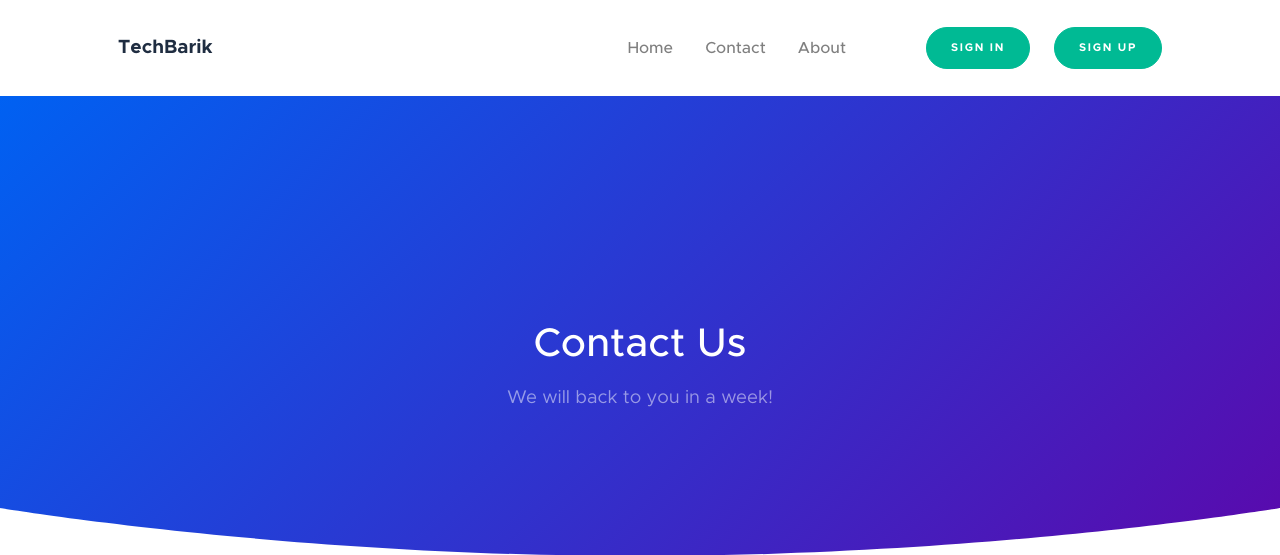
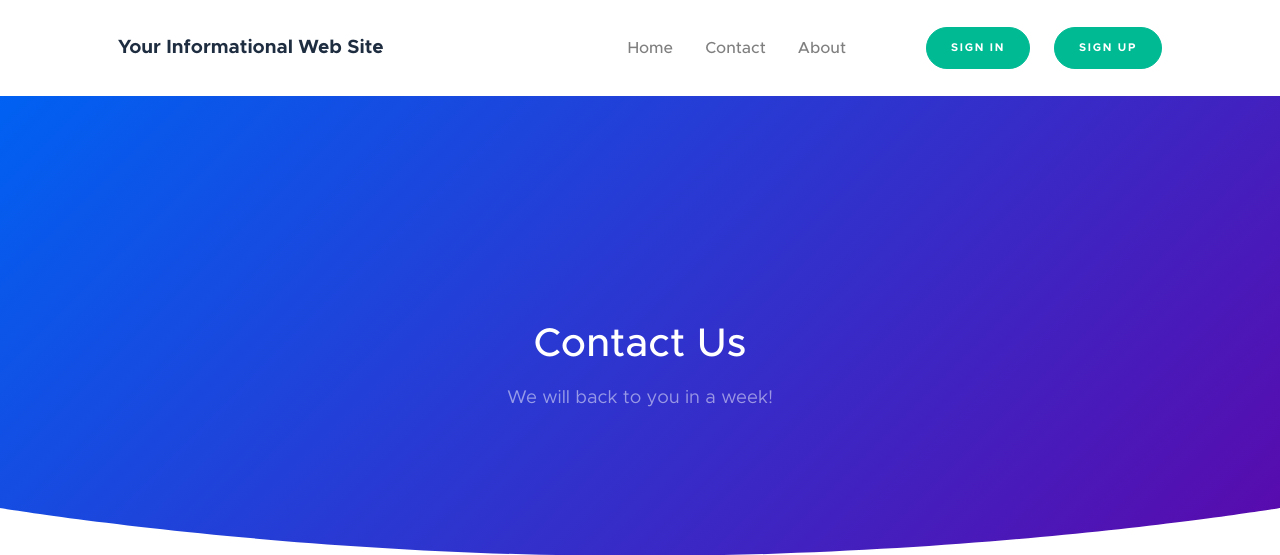
Before and after one commit to vitaliistankov/WebDev-with-PHP-PDO-and-MySQL, a PHP site: page /techbarik/contact.php in a window 1280 px wide. Shown: the top 555 px of the page. Run offline with PHP 8.4, Linux system fonts and the light colour scheme.

Commit message:
Some decorative changes

```diff
--- a/contact.php
+++ b/contact.php
@@ -7,7 +7,7 @@
 
                     <nav class="navbar navbar-marketing navbar-expand-lg bg-white navbar-light">
                         <div class="container">
-                            <a class="navbar-brand text-dark" href="index.php">TechBarik</a><button class="navbar-toggler" type="button" data-toggle="collapse" data-target="#navbarSupportedContent" aria-controls="navbarSupportedContent" aria-expanded="false" aria-label="Toggle navigation"><img src="./img/menu.png" style="height:20px;width:25px" /><i data-feather="menu"></i></button>
+                            <a class="navbar-brand text-dark" href="index.php">Your Informational Web Site</a><button class="navbar-toggler" type="button" data-toggle="collapse" data-target="#navbarSupportedContent" aria-controls="navbarSupportedContent" aria-expanded="false" aria-label="Toggle navigation"><img src="./img/menu.png" style="height:20px;width:25px" /><i data-feather="menu"></i></button>
                             <div class="collapse navbar-collapse" id="navbarSupportedContent">
                                 <ul class="navbar-nav ml-auto mr-lg-5">
                                     <li class="nav-item">
--- a/includes/db.php
+++ b/includes/db.php
@@ -1,6 +1,6 @@
 <?php
 
-	$dsn = "mysql:host=sql102.epizy.com;dbname=epiz_28400474_remote_db; username=epiz_28400474; password=hRENT7EWNZ";
+/*	$dsn = "mysql:host=sql102.epizy.com;dbname=epiz_28400474_remote_db; username=epiz_28400474; password=hRENT7EWNZ";
 
 	try {
 		$pdo = new PDO($dsn, 'epiz_28400474', 'hRENT7EWNZ');
@@ -8,9 +8,9 @@
 	catch(PDOException $e) {
 		echo $e->getMessage();
 	}
+*/
 
-
-/*	$dsn = "mysql:host=localhost; dbname=db";
+	$dsn = "mysql:host=localhost; dbname=db";
 
 	try {
 		$pdo = new PDO($dsn, 'root', '');
@@ -18,6 +18,6 @@
 	catch(PDOException $e) {
 		echo $e->getMessage();
 	}
-*/
+
 
 ?>
--- a/includes/header.php
+++ b/includes/header.php
@@ -10,7 +10,7 @@
     <meta name="viewport" content="width=device-width, initial-scale=1, shrink-to-fit=no" />
     <meta name="description" content />
     <meta name="author" content />
-    <title><?php echo $current_page; ?>-VitalyWebApp</title>
+    <title><?php echo $current_page; ?>Vitaly Stankov Web Studio</title>
     <link href="css/styles.css" rel="stylesheet" />
     <link rel="icon" type="image/x-icon" href="img/favicon.png" />
 </head>
```
